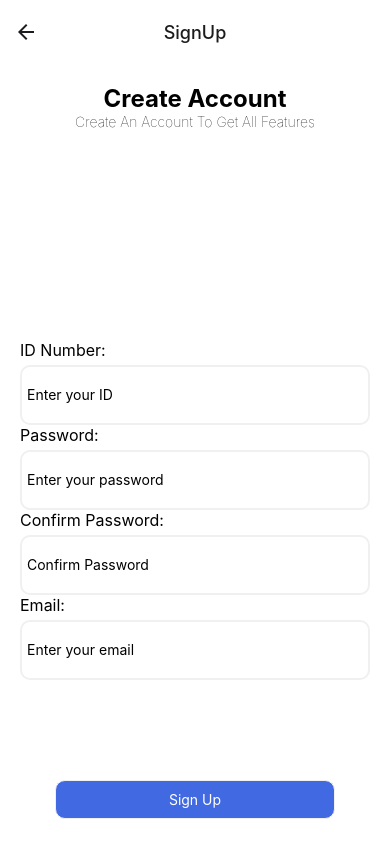
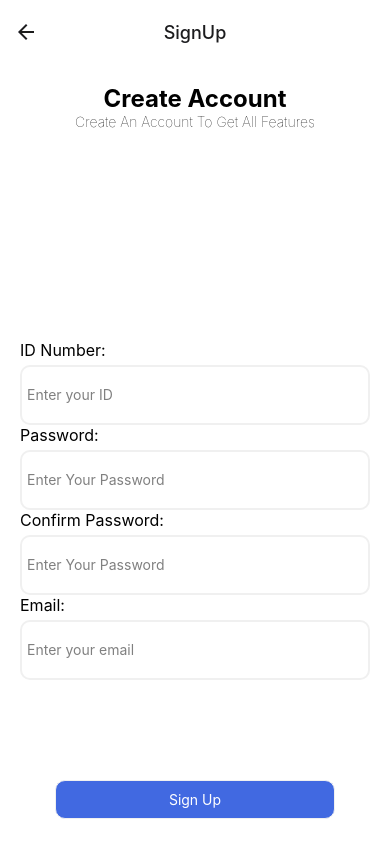
Before and after one commit to abdullashammout/GP, a React Native app: screen /SignUp in a window 390 px wide. Built offline with nearby package versions, Linux system fonts and the light colour scheme.

Commit message:
validation on signUp form

```diff
--- a/screens/patient/signUp.js
+++ b/screens/patient/signUp.js
@@ -6,26 +6,61 @@ import {
   TouchableOpacity,
   TouchableWithoutFeedback,
   Keyboard,
+  Alert,
 } from "react-native";
 import styles from "../../styles/patientStyles/signUpStyle";
 import { auth } from "../../firebase";
 import { createUserWithEmailAndPassword } from "firebase/auth";
 import { db } from "../../firebase";
-import { ref, set } from "firebase/database";
+import { ref, get, update } from "firebase/database";
 
 const SignUPForm = () => {
   const [id, setId] = useState("");
   const [password, setPassword] = useState("");
   const [confirmPassword, setConfirmPassword] = useState("");
   const [email, setEmail] = useState("");
+  const [isPasswordMatching, setIsPasswordMatching] = useState(null);
+  const [idError, setIdError] = useState(null);
+  const [passwordError, setPasswordError] = useState(null);
+  const [confirmPasswordError, setConfirmPasswordError] = useState(null);
+  const [emailError, setEmailError] = useState(null);
 
   const handleSignUp = async () => {
+    if (
+      id === "" ||
+      password === "" ||
+      confirmPassword === "" ||
+      email === ""
+    ) {
+      setIdError("This Field Required");
+      setPasswordError("This Field Required");
+      setConfirmPasswordError("This Field Required");
+      setEmailError("This Field Required");
+      return;
+    } else {
+      setIdError(null);
+      setPasswordError(null);
+      setConfirmPasswordError(null);
+      setEmailError(null);
+    }
+
     if (password === confirmPassword) {
-      await createUserWithEmailAndPassword(auth, email, password)
-        .then((userCredential) => {
+      setIsPasswordMatching(null);
+      try {
+        // Check if the user with the given ID exists in the database
+        const idRef = ref(db, "users/" + id);
+        const idSnapshot = await get(idRef);
+        const emailRef = ref(db, "users/" + id + "/email");
+        const emailSnapshot = await get(emailRef);
+
+        if (idSnapshot.exists()) {
+          if (emailSnapshot.exists()) {
+            Alert.alert("Account Exist", "User already has an account.");
+          } else {
+            await createUserWithEmailAndPassword(auth, email, password).then(
+              (userCredential) => {
                 const user = userCredential.user;
-          set(ref(db, "users/" + id), {
-            id: id,
+                update(idRef, {
                   email: email,
                   password: password,
                 });
@@ -33,13 +68,29 @@ const SignUPForm = () => {
                 setId("");
                 setPassword("");
                 setConfirmPassword("");
-          alert("registration done successfully");
-        })
-        .catch((error) => {
-          alert(error.message);
-        });
+                alert("Registration successfully");
+              }
+            );
+          }
         } else {
-      alert("Password and confirmPassword do not match.");
+          Alert.alert(
+            "ID not found ",
+            " Please enter the ID from your ID card."
+          );
+        }
+      } catch (error) {
+        // console.log(error.message);
+        // alert(error.message);
+        if (error.message === "Firebase: Error (auth/email-already-in-use).") {
+          setEmail("");
+          setEmailError("email already used");
+        }
+      }
+    } else {
+      setPassword("");
+      setConfirmPassword("");
+      setIsPasswordMatching("Password and confirm Password do not match.");
+      return;
     }
   };
 
@@ -68,7 +119,8 @@ const SignUPForm = () => {
             returnKeyType="next"
             autoCapitalize="none"
             style={styles.input}
-            placeholder="Enter your ID"
+            placeholderTextColor={idError ? "red" : "gray"}
+            placeholder={idError ? idError : "Enter your ID"}
             value={id}
             onChangeText={(text) => setId(text)}
             maxLength={10}
@@ -80,7 +132,14 @@ const SignUPForm = () => {
           <TextInput
             returnKeyType="next"
             style={styles.input}
-            placeholder="Enter your password"
+            placeholderTextColor={
+              isPasswordMatching || passwordError ? "red" : "gray"
+            }
+            placeholder={
+              isPasswordMatching || passwordError
+                ? passwordError || isPasswordMatching
+                : "Enter Your Password"
+            }
             autoCapitalize="none"
             secureTextEntry={true}
             value={password}
@@ -94,7 +153,14 @@ const SignUPForm = () => {
           <TextInput
             returnKeyType="next"
             style={styles.input}
-            placeholder="Confirm Password"
+            placeholderTextColor={
+              isPasswordMatching || confirmPasswordError ? "red" : "gray"
+            }
+            placeholder={
+              isPasswordMatching || confirmPasswordError
+                ? confirmPasswordError || isPasswordMatching
+                : "Enter Your Password"
+            }
             autoCapitalize="none"
             secureTextEntry={true}
             value={confirmPassword}
@@ -105,7 +171,8 @@ const SignUPForm = () => {
           <Text style={{ fontSize: 16, marginBottom: 5 }}>Email:</Text>
           <TextInput
             style={styles.input}
-            placeholder="Enter your email"
+            placeholder={emailError ? emailError : "Enter your email"}
+            placeholderTextColor={emailError ? "red" : "gray"}
             value={email}
             autoCapitalize="none"
             onChangeText={(text) => setEmail(text)}
```
Lines whose indentation alone changed are shown as unchanged.
